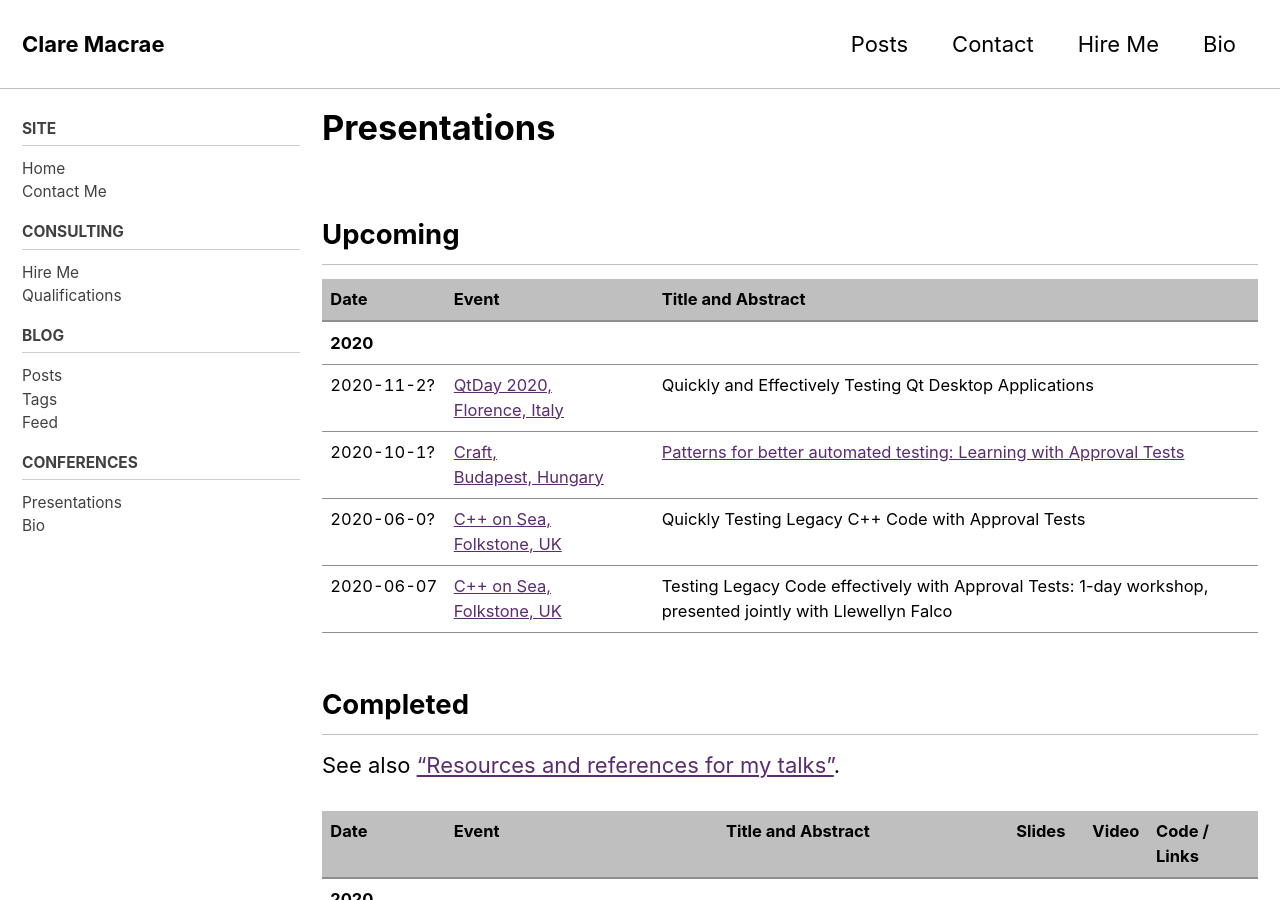
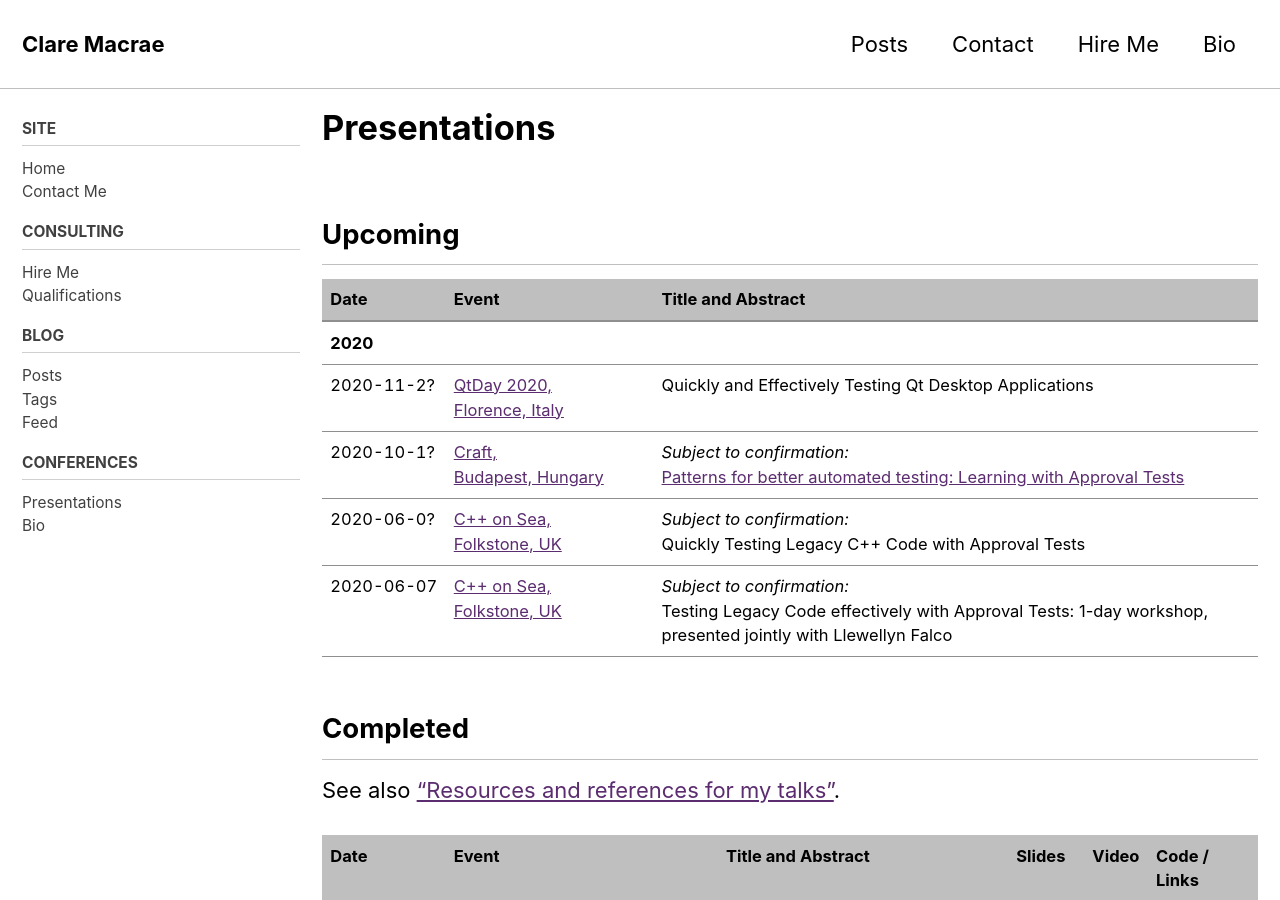
Before and after one commit to claremacrae/claremacrae.github.io, a Jekyll site: the page built from conferences/presentations.md, in a window 1280 px wide and 900 px high. Built offline with Jekyll 4.4.1, drawn with Linux system fonts in a browser that asks for light colours; cached includes are drawn as plain includes; nearby versions of some CDN libraries.

Commit message:
Note that some future talks are subject to confirmation

```diff
--- a/conferences/presentations.md
+++ b/conferences/presentations.md
@@ -12,9 +12,9 @@ read_time: false
 | ----- | ----- | ------------------ |
 | **2020** | &nbsp; | &nbsp; |
 | <span class="text-tabular-dates">2020-11-2?</span> | [QtDay 2020, Florence,&nbsp;Italy](https://www.qtday.it/) | Quickly and Effectively Testing Qt Desktop Applications |
-| <span class="text-tabular-dates">2020-10-1?</span> | [Craft, Budapest,&nbsp;Hungary](https://craft-conf.com) | [Patterns for better automated testing: Learning with Approval Tests](https://craft-conf.com/speaker/ClareMacrae) |
-| <span class="text-tabular-dates">2020-06-0?</span> | [C++ on Sea, Folkstone,&nbsp;UK](https://cpponsea.uk/) | Quickly Testing Legacy C++ Code with Approval Tests |
-| <span class="text-tabular-dates">2020-06-07</span> | [C++ on Sea, Folkstone,&nbsp;UK](https://cpponsea.uk/) | Testing Legacy Code effectively with Approval Tests: 1-day workshop, presented jointly with Llewellyn Falco |
+| <span class="text-tabular-dates">2020-10-1?</span> | [Craft, Budapest,&nbsp;Hungary](https://craft-conf.com) | _Subject to confirmation:_<br>[Patterns for better automated testing: Learning with Approval Tests](https://craft-conf.com/speaker/ClareMacrae) |
+| <span class="text-tabular-dates">2020-06-0?</span> | [C++ on Sea, Folkstone,&nbsp;UK](https://cpponsea.uk/) | _Subject to confirmation:_<br>Quickly Testing Legacy C++ Code with Approval Tests |
+| <span class="text-tabular-dates">2020-06-07</span> | [C++ on Sea, Folkstone,&nbsp;UK](https://cpponsea.uk/) | _Subject to confirmation:_<br>Testing Legacy Code effectively with Approval Tests: 1-day workshop, presented jointly with Llewellyn Falco |
 
 <!--
 Cancelled - or Postponed, no new date confirmed:
```
